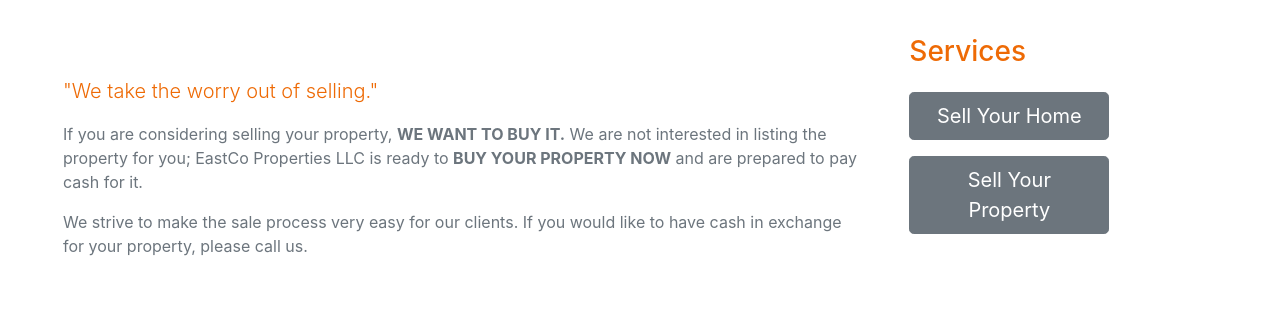
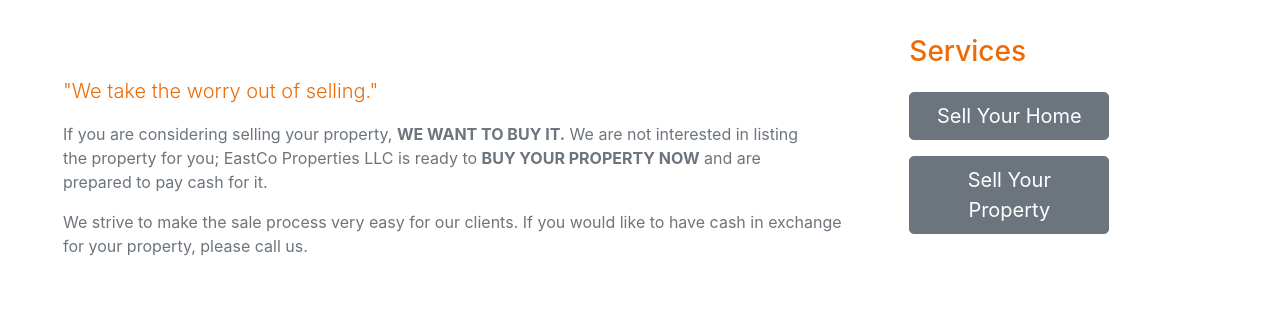
Before and after one commit to gr4vty/EastCo, a plain HTML site: page index.html in a window 1280 px wide. Shown: the part 880-1215 px from the top of the page. Drawn offline with nearby package versions, Linux system fonts and the light colour scheme; files whose address does not match are found by name.

Commit message:
Update index.html

```diff
--- a/index.html
+++ b/index.html
@@ -133,7 +133,7 @@
             <div class="col-sm-12 col-md-8 text-secondary rounded" >
                 <h3 id="aboutMe"><br></h3>
                 <p class="lead" style="color: #EE6A05;">"We take the worry out of selling."</p>
-                <p class="pAboutMe">If you are considering selling your property, <strong>WE&nbsp;WANT&nbsp;TO&nbsp;BUY&nbsp;IT.</strong> We are not interested in listing the property for you; EastCo&nbsp;Properties&nbsp;LLC is ready to <strong>BUY&nbsp;YOUR&nbsp;PROPERTY&nbsp;NOW</strong> and are prepared to pay cash for it.</p>
+                <p class="pAboutMe mr-5">If you are considering selling your property, <strong>WE&nbsp;WANT&nbsp;TO&nbsp;BUY&nbsp;IT.</strong> We are not interested in listing the property for you; EastCo&nbsp;Properties&nbsp;LLC is ready to <strong>BUY&nbsp;YOUR&nbsp;PROPERTY&nbsp;NOW</strong> and are prepared to pay cash for it.</p>
                 <p>We strive to make the sale process very easy for our clients. If you would like to have cash in exchange for your property, please call us.</p>
             </div>
             <div class="col-sm-12 col-md-4 mb-5">
```
